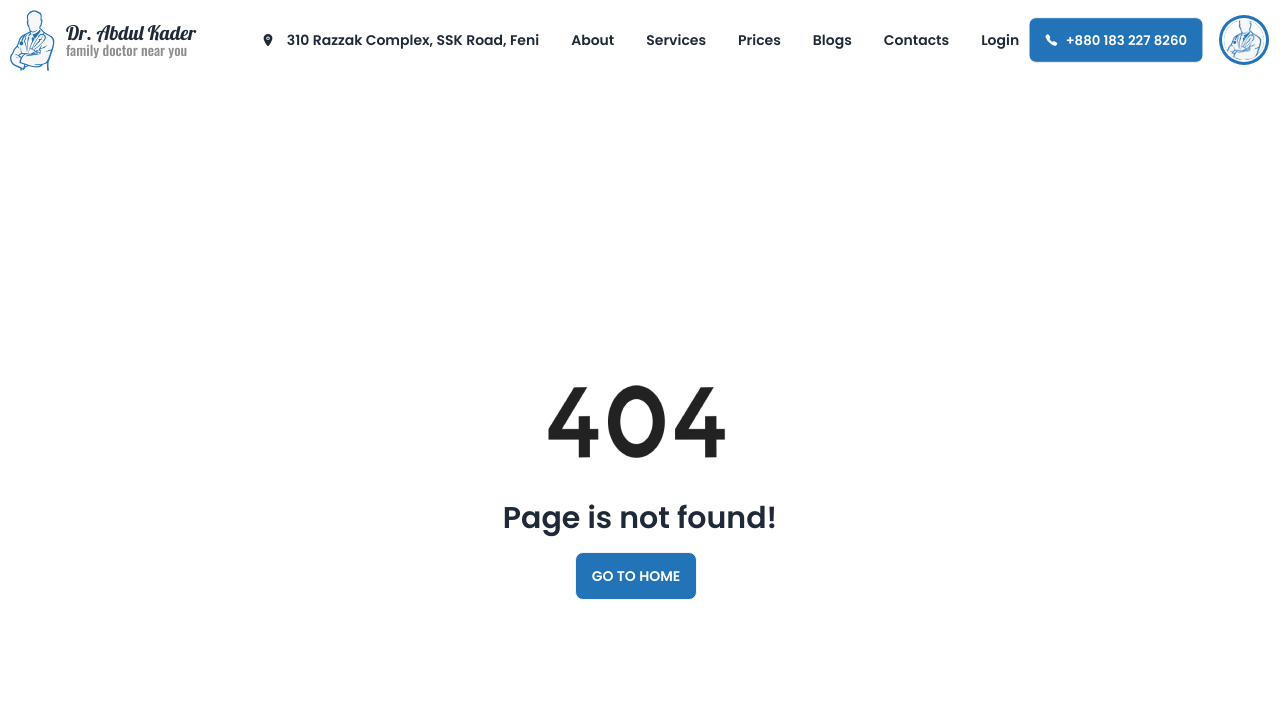
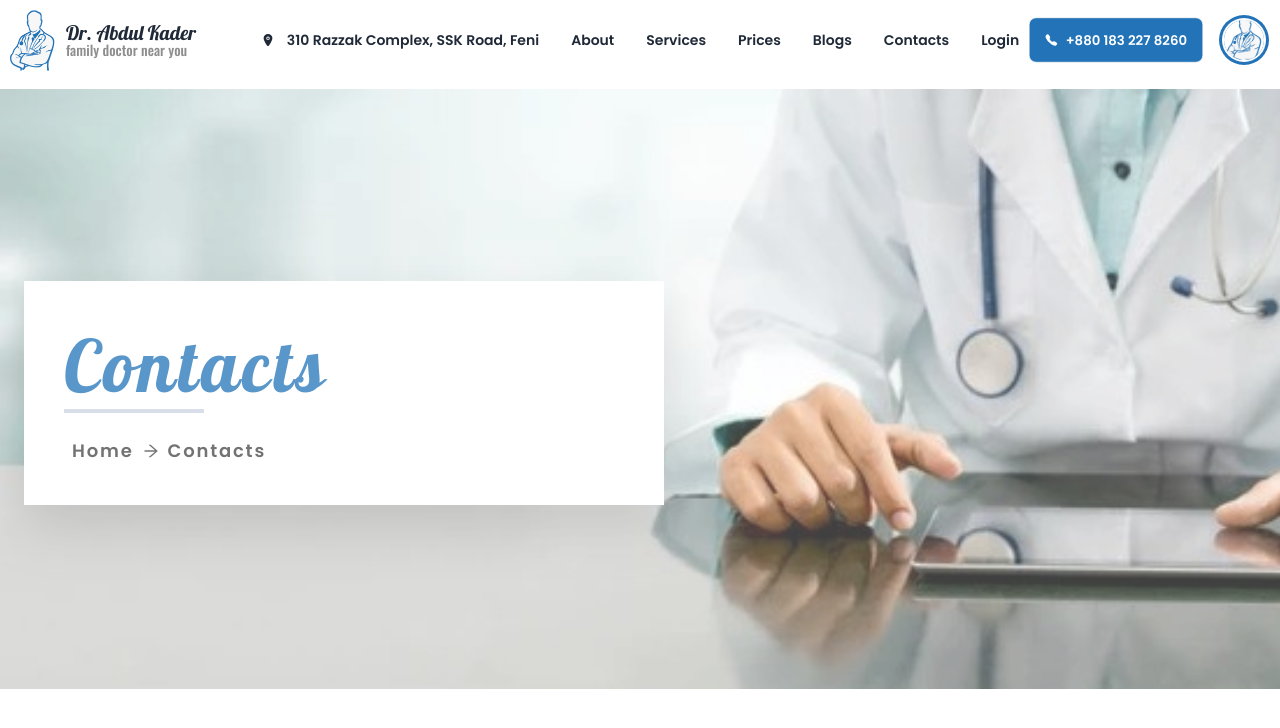
Before and after one commit to muhammad-jiku/jikmunn-doctor-abdul-kader, a Next.js app: page /contact in a window 1280 px wide. Before the commit this address had no page. Shown: the top 728 px of the page. Built offline with nearby package versions, Linux system fonts and the light colour scheme.

Commit message:
contacts page

```diff
--- /dev/null
+++ b/app/contact/page.jsx
@@ -0,0 +1,15 @@
+import { ContactsSection } from '@/components';
+import React from 'react';
+
+export const metadata = {
+  title: 'Contacts - Dr. Abdul Kader',
+  description: 'Generated by create next app',
+};
+
+export default function Page() {
+  return (
+    <>
+      <ContactsSection />
+    </>
+  );
+}
--- a/components/Contacts/ContactsSection.jsx
+++ b/components/Contacts/ContactsSection.jsx
@@ -1,7 +1,7 @@
 'use client';
 
 import React from 'react';
-import bgImg from '../../assets/images/bg2.jpg';
+import bgImg from '../../assets/images/bg3.jpg';
 import { CustomBanner } from '..';
 
 function ContactsSection() {
--- a/components/index.js
+++ b/components/index.js
@@ -8,3 +8,4 @@ export { default as HomeSection } from './Home/HomeSection';
 export { default as ServicesSection } from './Services/ServicesSection';
 export { default as Service } from './Services/Service';
 export { default as PricesSection } from './Prices/PricesSection';
+export { default as ContactsSection } from './Contacts/ContactsSection';
```
